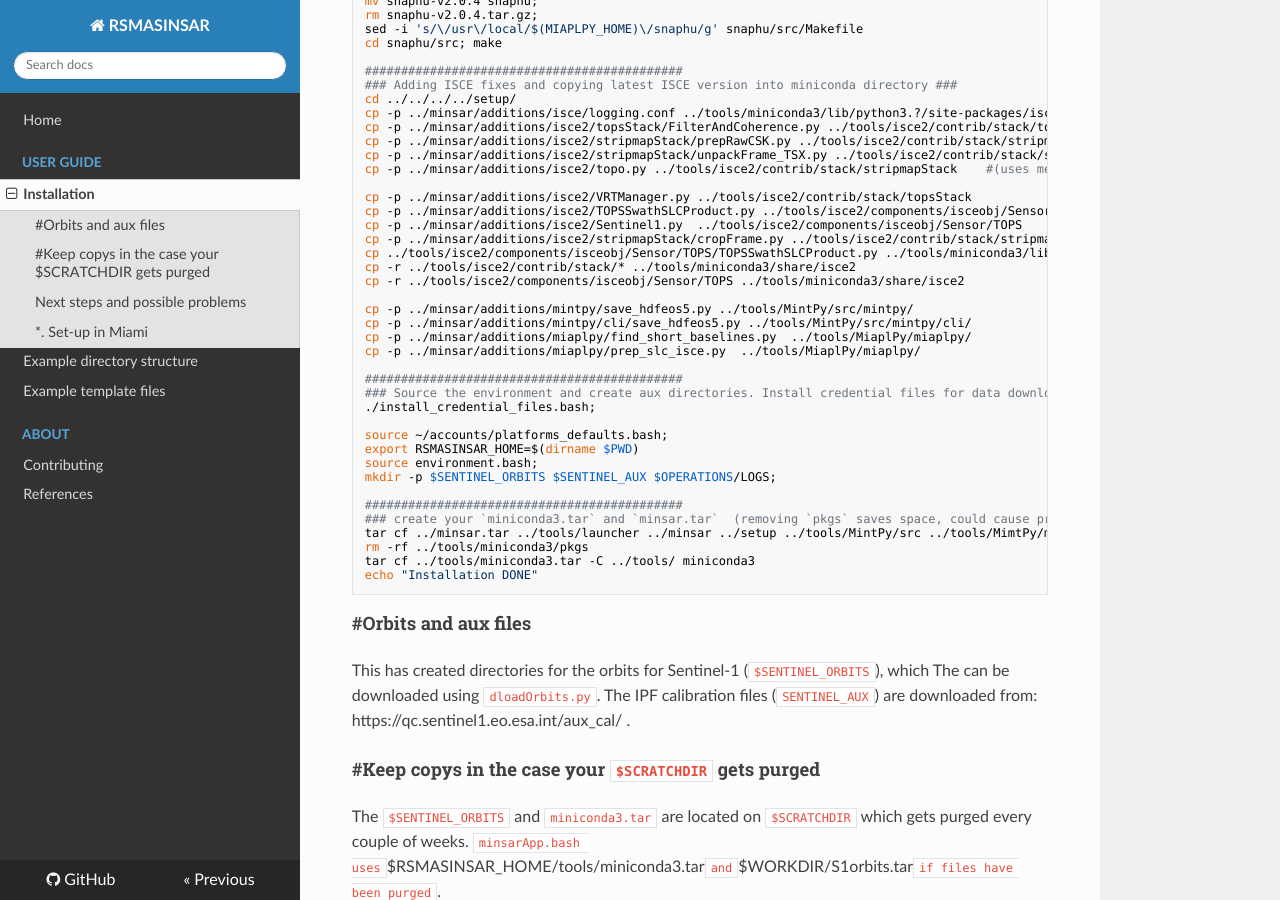
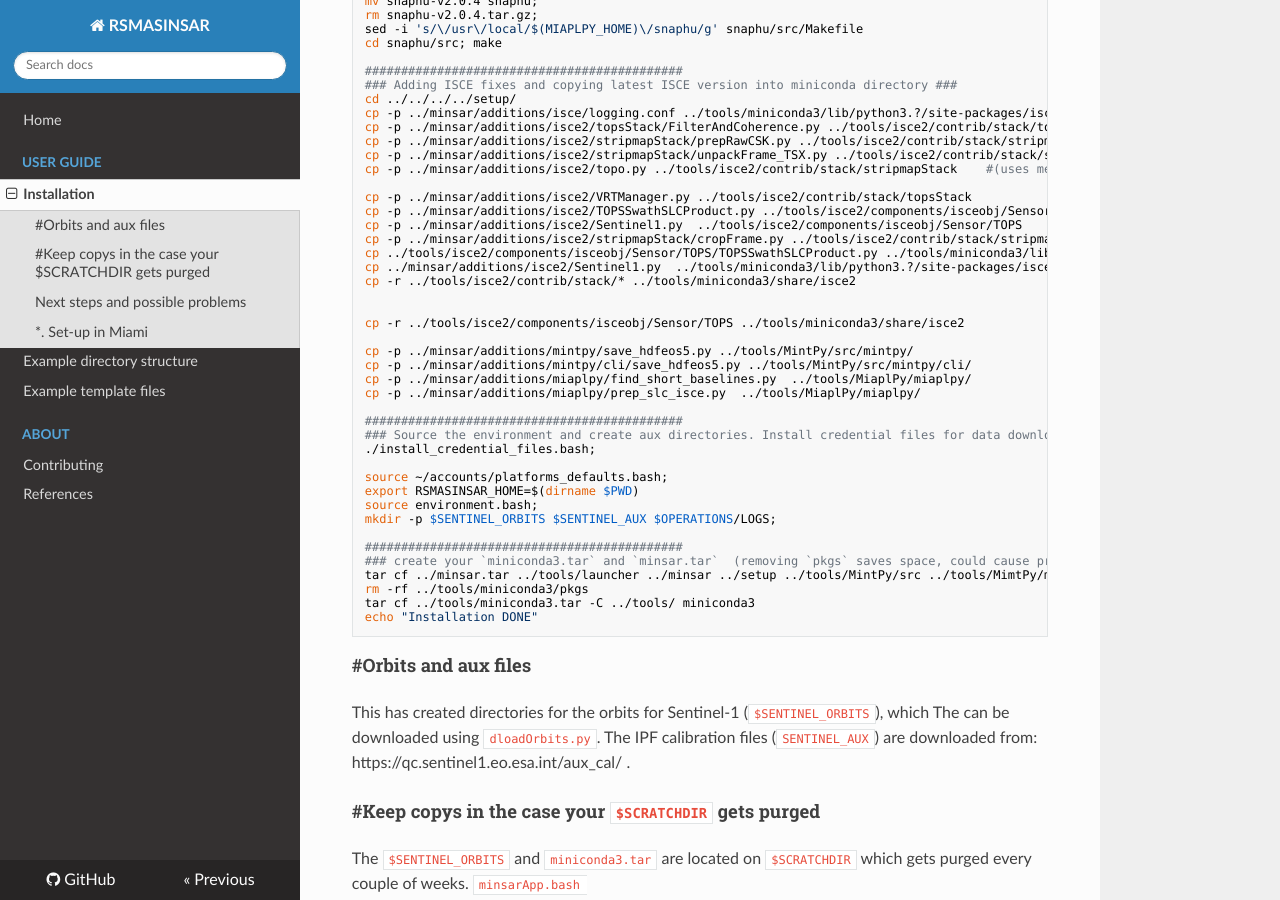
Before and after one commit to geodesymiami/rsmas_insar, an MkDocs documentation site: the page built from docs/installation.md, in a window 1280 px wide and 900 px high, scrolled down 1210 px. Built offline with MkDocs 1.6.1, drawn with Linux system fonts in a browser that asks for light colours; nearby versions of some CDN libraries.

Commit message:
Update installation.md

```diff
--- a/docs/installation.md
+++ b/docs/installation.md
@@ -85,7 +85,10 @@ cp -p ../minsar/additions/isce2/TOPSSwathSLCProduct.py ../tools/isce2/components
 cp -p ../minsar/additions/isce2/Sentinel1.py  ../tools/isce2/components/isceobj/Sensor/TOPS                   # 2/23 np.int issue
 cp -p ../minsar/additions/isce2/stripmapStack/cropFrame.py ../tools/isce2/contrib/stack/stripmapStack         # 1/23 np.int issue
 cp ../tools/isce2/components/isceobj/Sensor/TOPS/TOPSSwathSLCProduct.py ../tools/miniconda3/lib/python3.?/site-packages/isce/components/isceobj/Sensor/TOPS
+cp ../minsar/additions/isce2/Sentinel1.py  ../tools/miniconda3/lib/python3.?/site-packages/isce/components/isceobj/Sensor/TOPS/    # 4/23 np.int issue, not clear why need to copy into python3.?/site-packages directory
 cp -r ../tools/isce2/contrib/stack/* ../tools/miniconda3/share/isce2
+
+
 cp -r ../tools/isce2/components/isceobj/Sensor/TOPS ../tools/miniconda3/share/isce2
 
 cp -p ../minsar/additions/mintpy/save_hdfeos5.py ../tools/MintPy/src/mintpy/
```
